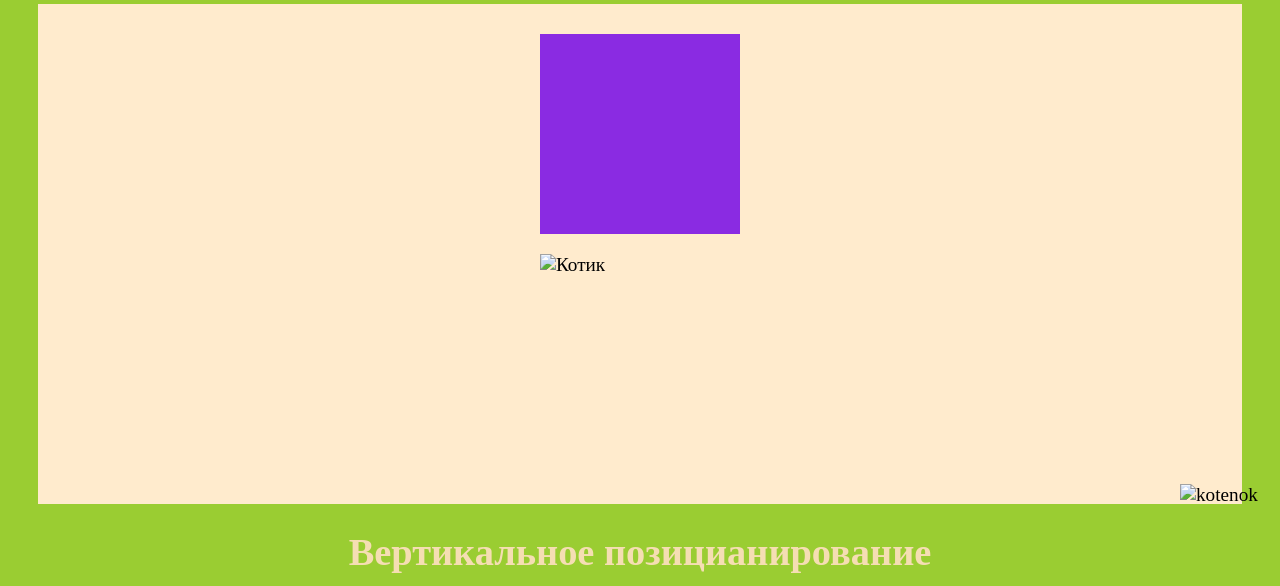
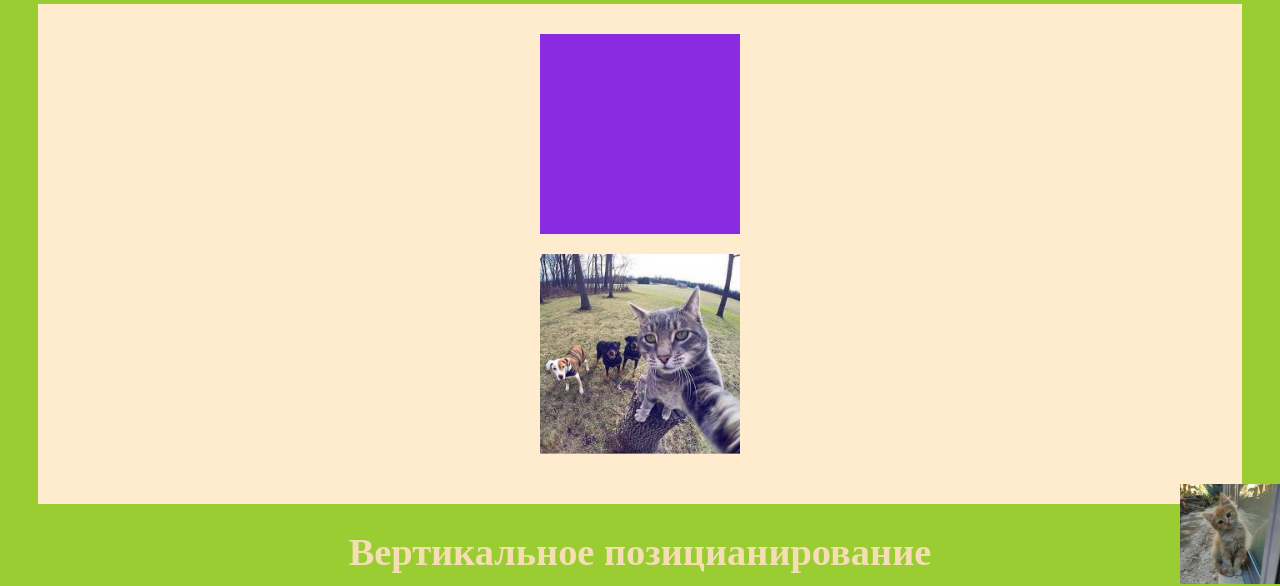
Before and after one commit to thecztery/-, a plain HTML site: page HTMLlab3.html in a window 1280 px wide. Shown: the part 216-802 px from the top of the page. Drawn offline with Linux system fonts and the light colour scheme.

Commit message:
Add files via upload

```diff
--- a/HTMLlab3.html
+++ b/HTMLlab3.html
@@ -15,7 +15,7 @@
         <div class="container">
             <div class="block">
             </div>
-            <img class="image1" src="funnycat.jpeg" alt="Котик"/>
+            <img class="image1" src="images/funnycat.jpeg" alt="Котик"/>
         </div>
         <h1>Вертикальное позицианирование</h1>
         <div class="container2">
@@ -40,7 +40,7 @@
             <div class="block4"></div>
             <div class="block5"></div>
             <div class="block6"></div>
-            <img class="image2" src="kitty.jpeg" alt="kotenok"/>
+            <img class="image2" src="images/kitty.jpeg" alt="kotenok"/>
         </div>
     </body>
 </html>
```
